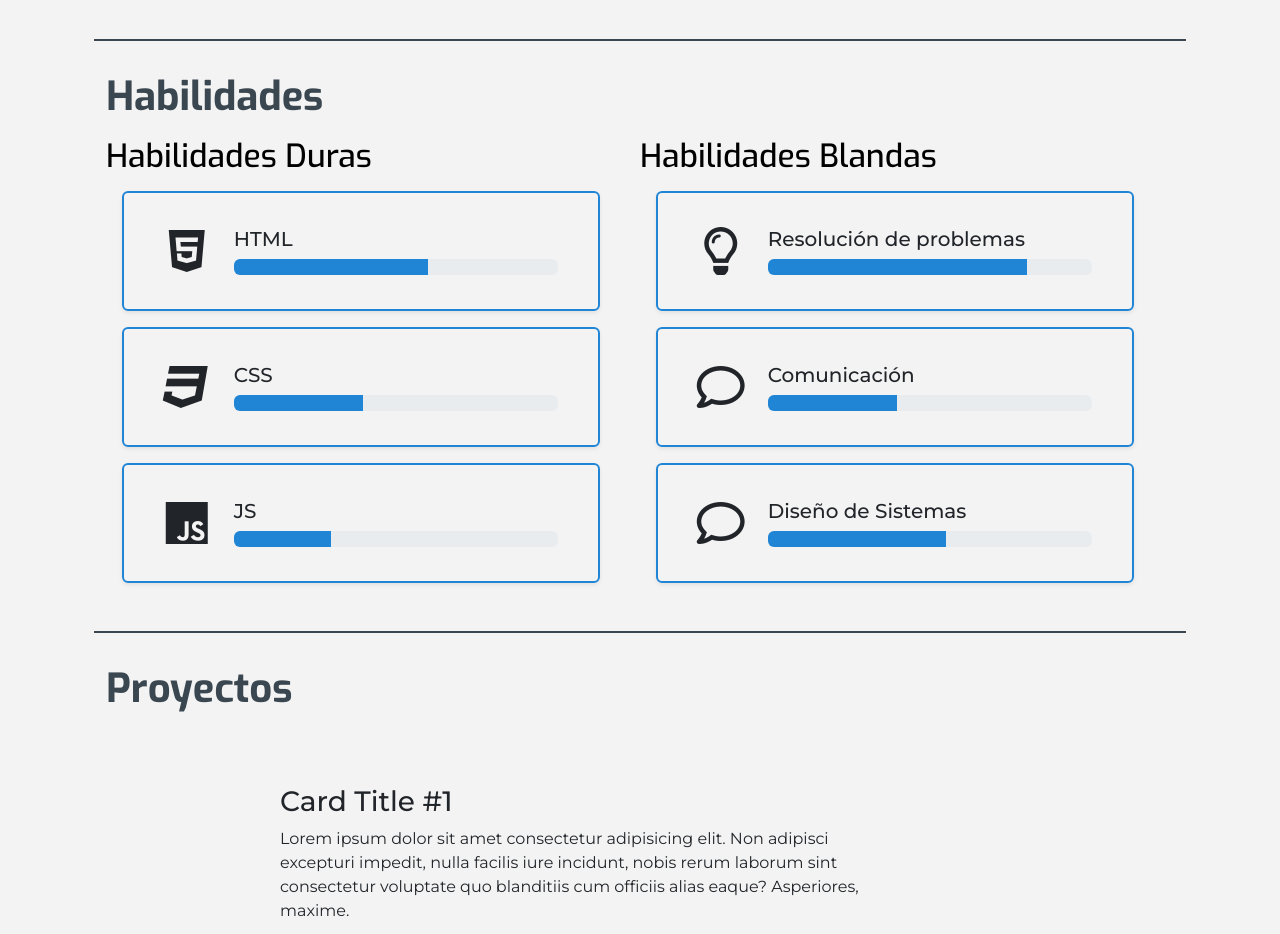
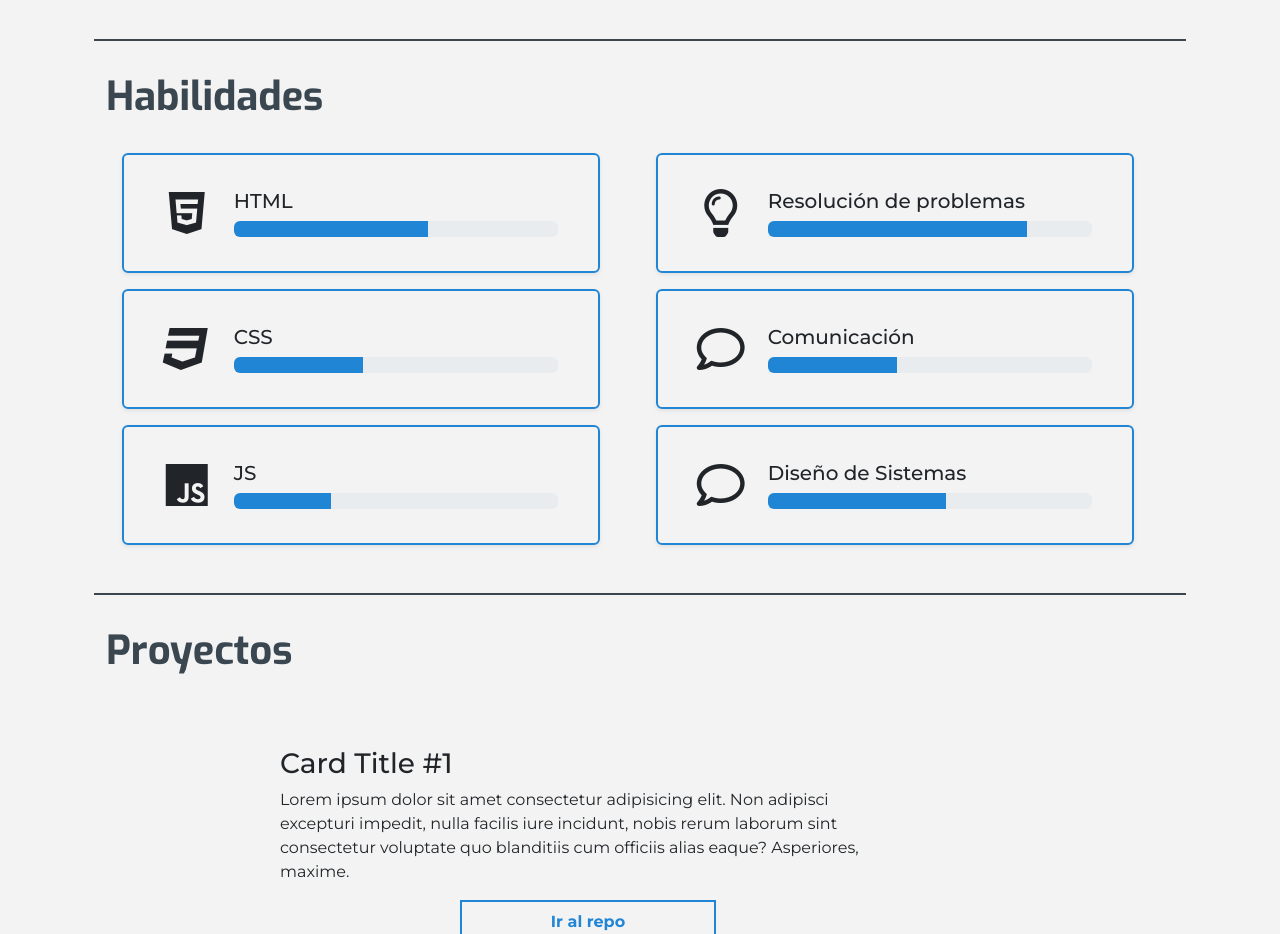
Before and after one commit to caylow/FRONTEND, an Angular app: page /acerca-de in a window 1280 px wide. Shown: the part 1500-2434 px from the top of the page. Built offline with nearby package versions, Linux system fonts and the light colour scheme.

Commit message:
Add title class to h1

```diff
--- a/src/app/components/about-me/about-me.component.html
+++ b/src/app/components/about-me/about-me.component.html
@@ -2,13 +2,11 @@
     <div class="row container" id="skills">
         <h1 class="title">Habilidades</h1>
         <div class="col-md-12 col-lg-6">
-            <h2 class="subtitle">Habilidades Duras</h2>
             <div class="card-container">
                 <app-card-component *ngFor="let card of hardSkillsCards" [cardTitle]="card['title']" [cardPercentage]="card['percentage']" [faClass]="card['class']"></app-card-component>
             </div>
         </div>
         <div class="col-md-12 col-lg-6">
-            <h2 class="subtitle">Habilidades Blandas</h2>
             <div class="card-container">
                 <app-card-component *ngFor="let card of softSkillsCards" [cardTitle]="card['title']" [cardPercentage]="card['percentage']" [faClass]="card['class']"></app-card-component>
             </div>
```
